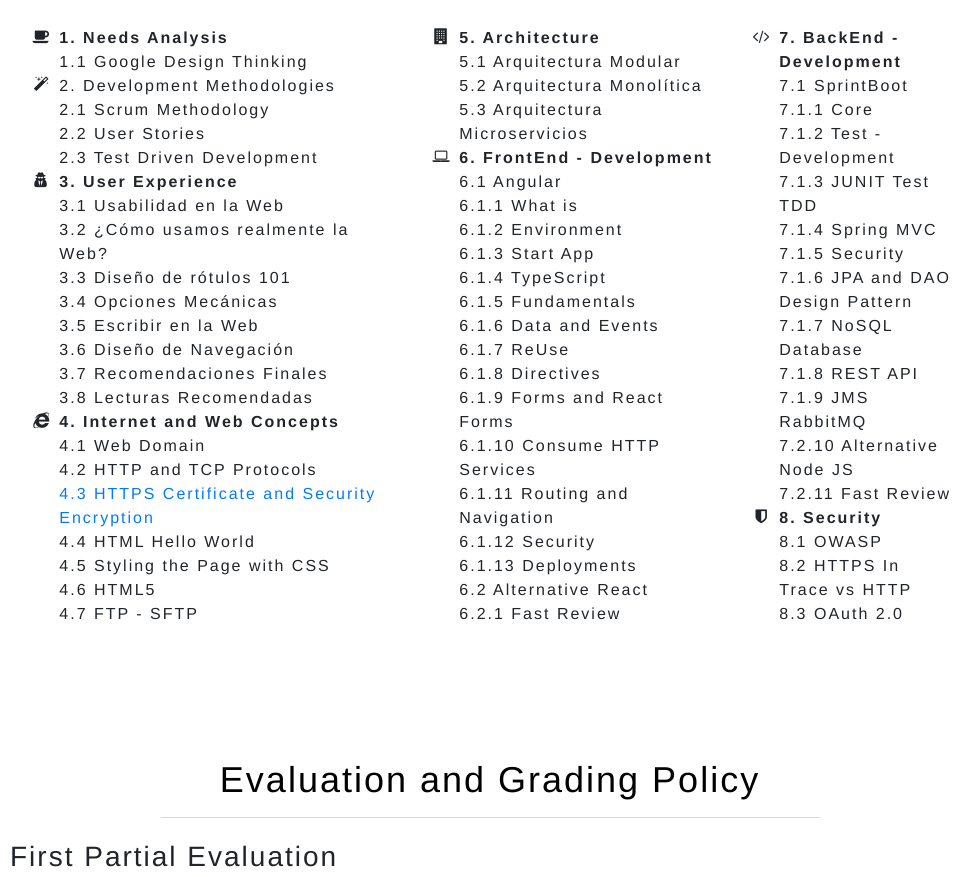
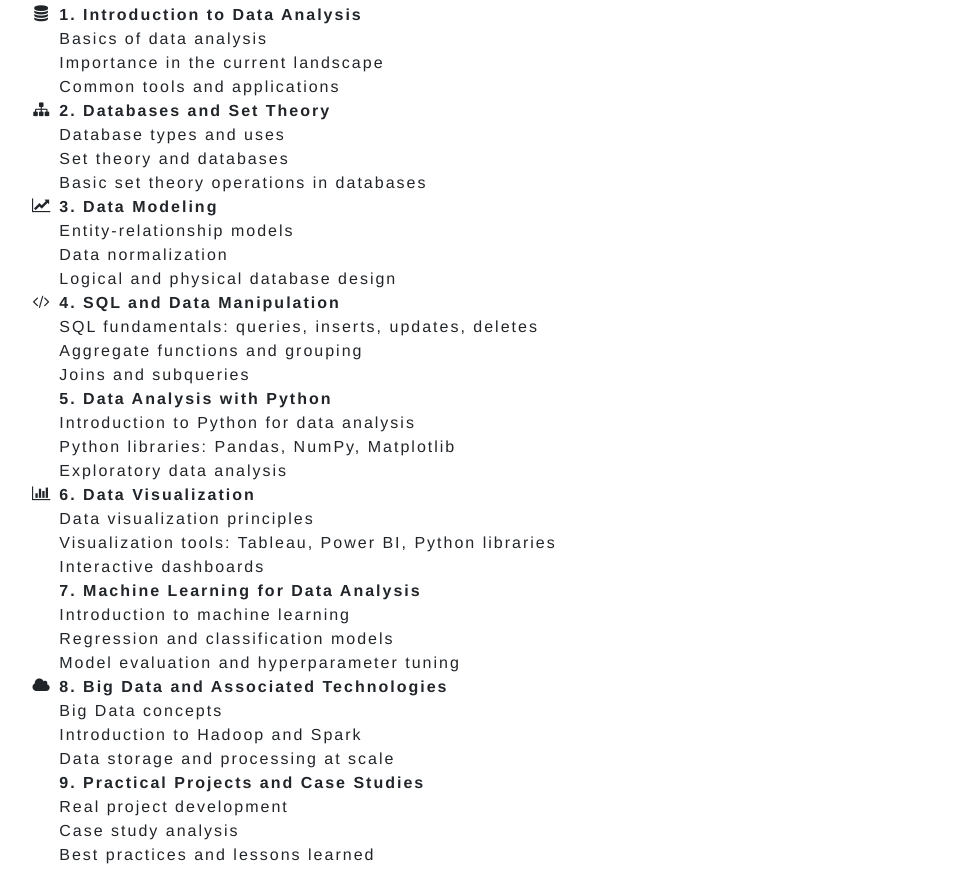
Before and after one commit to FranzJr/data-2024-1, a plain HTML site: page index.html in a window 1280 px wide. Shown: the part 1460-2337 px from the top of the page, without its empty margins (150-1130 px from the left). Drawn offline with nearby package versions, Linux system fonts and the light colour scheme.

Commit message:
Update index.html
Update to data analysis

```diff
--- a/index.html
+++ b/index.html
@@ -2,7 +2,7 @@
 <html lang="en" class="about"><head><meta http-equiv="Content-Type" content="text/html; charset=UTF-8">
 
     <meta name="apple-mobile-web-app-status-bar-style" content="black">
-    <title>Web Applications Development</title>
+    <title>Data Analysis</title>
 
     <link rel="stylesheet" href="./assets/fonts.css">
     <link rel="stylesheet" href="./assets/course.css">
@@ -24,7 +24,7 @@
   </head>
   <body style="padding-top: 400px;">
     <header class="active">
-      <h1>Web Applications Development</h1>
+      <h1>Data Analysis</h1>
       <h2>2019-I</h2>
     </header>
     <nav class="navbar navbar-expand-lg navbar-light bg-light sticky-top">
@@ -46,9 +46,9 @@
           <li class="nav-item">
             <a class="nav-link" href="#resources">Resources</a>
           </li>
-          <li class="nav-item">
+          <!--li class="nav-item">
             <a class="nav-link" href="#schedule">Schedule</a>
-          </li>
+        </li-->
         </ul>
       </div>
     </nav>
@@ -58,13 +58,13 @@
         <h3 id="overview">Overview</h3>
         <p>
           <ul class="fa-ul">
-            <li><i class="fa-li fa fa-check-square"></i> <b>Name</b>: Web Applications Development</li>
+            <li><i class="fa-li fa fa-check-square"></i> <b>Name</b>: Data Analysis</li>
             <li><i class="fa-li fa fa-check-square"></i> <b>Area</b>: Professional</li>
             <li><i class="fa-li fa fa-check-square"></i> <b>Type</b>: Theoretical - Practical</li>
-            <li><i class="fa-li fa fa-check-square"></i> <b>Character</b>: Obligatory</li>
-            <li><i class="fa-li fa fa-check-square"></i> <b>Academic Credits</b>: 3</li>
-            <li><i class="fa-li fa fa-check-square"></i> <b>Date of Review</b>: June 19, 2018</li>
-            <li><i class="fa-li fa fa-check-square"></i> <b>University Format Course Plan</b>: <a target="_blank" href="https://goo.gl/Dz4hrw">Document</a></li>
+            <li><i class="fa-li fa fa-check-square"></i> <b>Character</b>: Optional</li>
+            <!--li><i class="fa-li fa fa-check-square"></i> <b>Academic Credits</b>: 3</li-->
+            <li><i class="fa-li fa fa-check-square"></i> <b>Date of Review</b>: Feb 14, 2024</li>
+            <!--li><i class="fa-li fa fa-check-square"></i> <b>University Format Course Plan</b>: <a target="_blank" href="https://goo.gl/Dz4hrw">Document</a></li-->
           </ul>
         </p>
         <h3 id="instructor">Instructor</h3>
@@ -73,94 +73,81 @@
           <br> <em>Universidad Piloto de Colombia</em>
         </p>
         <h3 id="course-goal">Course goal</h3>
-        <p>The purpose of this course is involve the students in all the life cycle of web applications development and give some analytics tools to the students, in order their has own criteria to take decisions on a software project in the real world with real needs and faced the client requirements with innovation, creativity and knowledge.
-          This web applications will be satisface the particularly needs of clients and that needs will defined the quality attributes and functional requirements.
+        <p>This training program is designed to guide you through the fundamental aspects of data analysis. You'll explore various databases, learn SQL, dive into data modeling, and use modern tools like Python for data analysis and visualization.
         </p>
       </div>
     </section>
     <section id="course-content" class="">
       <!-- <img src="./assets/audio.jpg" alt="Animals playing pong"/> -->
       <h1 arb:id="audioTitle">Course Content</h1>
-      <div class="container ">
+      <div class="container">
         <div class="row">
-          <div class="col-sm-5">
-            <p>
+          <div class="col-sm-12">
             <ul class="fa-ul">
-                <li><i class="fa-li fa fa-coffee"></i> <strong>1. Needs Analysis</strong></li>
-                  <text>1.1 Google Design Thinking</text>
-                <li><i class="fa-li fa fa-magic"></i> 2. Development Methodologies</li>
-                  <text>2.1 Scrum Methodology<br>
-                  2.2 User Stories<br>
-                  2.3 Test Driven Development<br></text>
-                <li><i class="fa-li fa fa-user-secret"></i> <strong>3. User Experience</strong></li>
-                  <text>3.1 Usabilidad en la Web<br>
-                  3.2 ¿Cómo usamos realmente la Web?<br>
-                  3.3 Diseño de rótulos 101<br>
-                  3.4 Opciones Mecánicas<br>
-                  3.5 Escribir en la Web<br>
-                  3.6 Diseño de Navegación<br>
-                  3.7 Recomendaciones Finales<br>
-                  3.8 Lecturas Recomendadas<br></text>
-                <li><i class="fa-li fa fa-internet-explorer"></i> <strong>4. Internet and Web Concepts</strong></li>
-                  <text>4.1 Web Domain<br>
-                  4.2 HTTP and TCP Protocols<br>
-                      <a href="https://docs.google.com/document/d/1WQomkrYtthso8GFA7DvoJHKS4-6xmfNP92V59eIwB3E/edit?usp=sharing">4.3 HTTPS Certificate and Security Encryption</a><br>
-                  4.4 HTML Hello World<br>
-                  4.5 Styling the Page with CSS<br>
-                  4.6 HTML5<br>
-                  4.7 FTP - SFTP<br></text>
+              <li><i class="fa-li fa fa-database"></i> <strong>1. Introduction to Data Analysis</strong>
+                <ul>
+                  <li>Basics of data analysis</li>
+                  <li>Importance in the current landscape</li>
+                  <li>Common tools and applications</li>
                 </ul>
-            </p>
-          </div>
-          <div class="col-sm-4">
-            <p>
-              <ul class="fa-ul">
-                <li><i class="fa-li fa fa-building"></i> <strong>5. Architecture</strong></li>
-                  <text>5.1 Arquitectura Modular<br>
-                  5.2 Arquitectura Monolítica<br>
-                  5.3 Arquitectura Microservicios<br></text>
-                <li><i class="fa-li fa fa-laptop"></i> <strong>6. FrontEnd - Development</strong></li>
-                    <text>6.1 Angular<br>
-                    6.1.1 What is<br>
-                    6.1.2 Environment<br>
-                    6.1.3 Start App<br>
-                    6.1.4 TypeScript<br>
-                    6.1.5 Fundamentals<br>
-                    6.1.6 Data and Events<br>
-                    6.1.7 ReUse<br>
-                    6.1.8 Directives<br>
-                    6.1.9 Forms and React Forms<br>
-                    6.1.10 Consume HTTP Services<br>
-                    6.1.11 Routing and Navigation<br>
-                    6.1.12 Security<br>
-                    6.1.13 Deployments<br>
-                  6.2 Alternative React<br>
-                    6.2.1 Fast Review<br></text>
+              </li>
+              <li><i class="fa-li fa fa-sitemap"></i> <strong>2. Databases and Set Theory</strong>
+                <ul>
+                  <li>Database types and uses</li>
+                  <li>Set theory and databases</li>
+                  <li>Basic set theory operations in databases</li>
                 </ul>
-            </p>
-          </div>
-          <div class="col-sm-3">
-            <p>
-              <ul class="fa-ul">
-                <li><i class="fa-li fa fa-code"></i> <strong>7. BackEnd - Development</strong></li>
-                  <text>7.1 SprintBoot<br>
-                  7.1.1 Core<br>
-                  7.1.2 Test - Development<br>
-                  7.1.3 JUNIT Test TDD<br>
-                  7.1.4 Spring MVC<br>
-                  7.1.5 Security<br>
-                  7.1.6 JPA and DAO Design Pattern<br>
-                  7.1.7 NoSQL Database<br>
-                  7.1.8 REST API<br>
-                  7.1.9 JMS RabbitMQ<br>
-                  7.2.10 Alternative Node JS<br>
-                  7.2.11 Fast Review<br></text>
-                <li><i class="fa-li fa fa-shield"></i> <strong>8. Security</strong></li>
-                  <text>8.1 OWASP<br>
-                  8.2 HTTPS In Trace vs HTTP<br>
-                  8.3 OAuth 2.0<br></text>
+              </li>
+              <li><i class="fa-li fa fa-line-chart"></i> <strong>3. Data Modeling</strong>
+                <ul>
+                  <li>Entity-relationship models</li>
+                  <li>Data normalization</li>
+                  <li>Logical and physical database design</li>
                 </ul>
-            </p>
+              </li>
+              <li><i class="fa-li fa fa-code"></i> <strong>4. SQL and Data Manipulation</strong>
+                <ul>
+                  <li>SQL fundamentals: queries, inserts, updates, deletes</li>
+                  <li>Aggregate functions and grouping</li>
+                  <li>Joins and subqueries</li>
+                </ul>
+              </li>
+              <li><i class="fa-li fa fa-python"></i> <strong>5. Data Analysis with Python</strong>
+                <ul>
+                  <li>Introduction to Python for data analysis</li>
+                  <li>Python libraries: Pandas, NumPy, Matplotlib</li>
+                  <li>Exploratory data analysis</li>
+                </ul>
+              </li>
+              <li><i class="fa-li fa fa-bar-chart"></i> <strong>6. Data Visualization</strong>
+                <ul>
+                  <li>Data visualization principles</li>
+                  <li>Visualization tools: Tableau, Power BI, Python libraries</li>
+                  <li>Interactive dashboards</li>
+                </ul>
+              </li>
+              <li><i class="fa-li fa fa-brain"></i> <strong>7. Machine Learning for Data Analysis</strong>
+                <ul>
+                  <li>Introduction to machine learning</li>
+                  <li>Regression and classification models</li>
+                  <li>Model evaluation and hyperparameter tuning</li>
+                </ul>
+              </li>
+              <li><i class="fa-li fa fa-cloud"></i> <strong>8. Big Data and Associated Technologies</strong>
+                <ul>
+                  <li>Big Data concepts</li>
+                  <li>Introduction to Hadoop and Spark</li>
+                  <li>Data storage and processing at scale</li>
+                </ul>
+              </li>
+              <li><i class="fa-li fa fa-project-diagram"></i> <strong>9. Practical Projects and Case Studies</strong>
+                <ul>
+                  <li>Real project development</li>
+                  <li>Case study analysis</li>
+                  <li>Best practices and lessons learned</li>
+                </ul>
+              </li>
+            </ul>
           </div>
         </div>
       </div>
@@ -189,34 +176,35 @@
             <li><i class="fa-li fa fa-check-square"></i> Project         30%</li>
           </ul>
         </p>
-        <h4><a target="_blank" href="https://docs.google.com/spreadsheets/d/1mwpZfTZB9EngKy_ylYFtGwEJTqIavrDK2ynPlj9DjWc/edit?usp=sharing">Grades</a></h4>
+        <!--h4><a target="_blank" href="https://docs.google.com/spreadsheets/d/1mwpZfTZB9EngKy_ylYFtGwEJTqIavrDK2ynPlj9DjWc/edit?usp=sharing">Grades</a></h4-->
       </div>
     </section>
     <section id="resources" class="">
-      <h1 arb:id="platformTitle">Course Resources</h1>
+        <h1>Course Resources</h1>
         <div class="lead">
-        <h3 id="overview">References</h3>
+            <h3>References</h3>
             <p>
                 <ul class="fa-ul">
-            <li><i class="fa-li fa fa-check-square"></i> Pedro J. Jiménez Castela (2017), <a target="_blank" href="https://www.amazon.es/Angular-desde-Cero-convertirte-desarrollador-ebook/dp/B073YC4N6R/ref=sr_1_1?s=digital-text&ie=UTF8&qid=1530446870&sr=1-1">Angular 4 desde Cero: La guía práctica y completa para convertirte en desarrollador Angular Full Stack</a>, Madrid, España, Sapiens IT</li>
-            <li><i class="fa-li fa fa-check-square"></i> Gabriel Canepa (2016), <a target="_blank" href="https://geeksroom.tradepub.com/free/w_syst02/prgm.cgi?a=1">Apache HTTP Server Cookbook</a></li>
-            <li><i class="fa-li fa fa-check-square"></i> Shelley Powers (2015), <a target="_blank" href="https://www.oreilly.com/web-platform/free/getting-started-with-the-web.csp">Getting Started with the Web, Sebastopol</a>, CA, O’Reilly Media</li>
-            <li><i class="fa-li fa fa-check-square"></i> Whittaker, J. A., Arbon, J., & Carollo, J. (2012). <a target="_blank" href="https://books.google.com.co/books?id=vHlTOVTKHeUC">How Google tests software</a>, Addison-Wesley.</li>
-            <li><i class="fa-li fa fa-check-square"></i> Krug, S. (2006). <a target="_blank" href="https://www.amazon.es/hagas-pensar-aproximaci%C3%B3n-usabilidad-Cuadernos/dp/8483222868">No me hagas pensar: una aproximación a la usabilidad en la web</a> (No. Gi2974). PEARSON.</li>
+                    <li><i class="fa-li fa fa-check-square"></i> Wes McKinney (2012), <a target="_blank" href="https://www.amazon.com/Python-Data-Analysis-Wrangling-IPython/dp/1449319793">Python for Data Analysis</a>, O'Reilly Media.</li>
+                    <li><i class="fa-li fa fa-check-square"></i> Hadley Wickham & Garrett Grolemund (2016), <a target="_blank" href="https://r4ds.had.co.nz/">R for Data Science</a>, O'Reilly Media.</li>
+                    <li><i class="fa-li fa fa-check-square"></i> Aurélien Géron (2017), <a target="_blank" href="https://www.amazon.com/Hands-Machine-Learning-Scikit-Learn-TensorFlow/dp/1491962291">Hands-On Machine Learning with Scikit-Learn and TensorFlow</a>, O'Reilly Media.</li>
+                    <li><i class="fa-li fa fa-check-square"></i> Jake VanderPlas (2016), <a target="_blank" href="https://www.amazon.com/Python-Data-Science-Handbook-Essential/dp/1491912057">Python Data Science Handbook</a>, O'Reilly Media.</li>
+                    <li><i class="fa-li fa fa-check-square"></i> Max Shron (2014), <a target="_blank" href="https://www.amazon.com/Thinking-Data-Structured-Techniques-Data-Driven-ebook/dp/B00JDMPOSY">Thinking with Data</a>, O'Reilly Media.</li>
                 </ul>
             </p>
-        <h3 id="overview">Additional Resources</h3>
+            <h3>Additional Resources</h3>
             <p>
                 <ul class="fa-ul">
-            <li><i class="fa-li fa fa-check-square"></i> Language: Java 8 <a target="_blank" href="http://www.oracle.com/technetwork/java/javase/downloads/jdk8-downloads-2133151.html">JDK</a>, Java <a target="_blank" href="https://docs.oracle.com/javase/8/docs/">Documentation</a></li>
-            <li><i class="fa-li fa fa-check-square"></i> IDE: <a target="_blank" href="https://www.jetbrains.com/idea/">IntelliJ</a> IDEA <a target="_blank" href="https://www.jetbrains.com/student/">Students</a>, <a target="_blank" href="https://netbeans.apache.org/">Netbeans 9</a>, <a target="_blank" href="https://www.eclipse.org/downloads/packages/eclipse-ide-java-ee-developers/neon3">Eclipse</a>, <a target="_blank" href="https://code.visualstudio.com/download">Visual Studio</a></li>
-            <li><i class="fa-li fa fa-check-square"></i> Tools: <a target="_blank" href="https://www.npmjs.com/">NPM</a>, <a target="_blank" href="https://nodejs.org/en/">Node JS</a></li>
-            <li><i class="fa-li fa fa-check-square"></i> Documentation: Angular <a target="_blank" href="https://angular.io/docs">Documentation</a>, Bootstrap <a target="_blank" href="https://getbootstrap.com/docs/4.0/getting-started/introduction/">Documentation</a></li>
+                    <li><i class="fa-li fa fa-check-square"></i> Language: Python 3 <a target="_blank" href="https://www.python.org/downloads/">Python Download</a>, Python <a target="_blank" href="https://docs.python.org/3/">Documentation</a></li>
+                    <li><i class="fa-li fa fa-check-square"></i> IDE: <a target="_blank" href="https://jupyter.org/">Jupyter Notebook</a>, <a target="_blank" href="https://www.jetbrains.com/pycharm/">PyCharm</a>, <a target="_blank" href="https://code.visualstudio.com/">Visual Studio Code</a></li>
+                    <li><i class="fa-li fa fa-check-square"></i> Tools: <a target="_blank" href="https://git-scm.com/">Git</a>, <a target="_blank" href="https://github.com/">GitHub</a></li>
+                    <li><i class="fa-li fa fa-check-square"></i> Libraries: Pandas <a target="_blank" href="https://pandas.pydata.org/pandas-docs/stable/">Documentation</a>, NumPy <a target="_blank" href="https://numpy.org/doc/">Documentation</a>, Matplotlib <a target="_blank" href="https://matplotlib.org/">Documentation</a></li>
                 </ul>
             </p>
         </div>
     </section>
-    <section id="schedule" class="">
+
+    <!--section id="schedule" class="">
       <h1 arb:id="openTitle">Course Schedule</h1>
       <div class="lead table-responsive">
         <table class="table table-sm text-center">
@@ -343,7 +331,7 @@
           </tbody>
         </table>
       </div>
-    </section>
+  </section-->
     <script src="./assets/course.min.js"></script>
     <script src="./assets/content.js"></script>
     <script src="https://code.jquery.com/jquery-3.3.1.slim.min.js" integrity="sha384-q8i/X+965DzO0rT7abK41JStQIAqVgRVzpbzo5smXKp4YfRvH+8abtTE1Pi6jizo" crossorigin="anonymous"></script>
```
Lines whose indentation alone changed are shown as unchanged.
